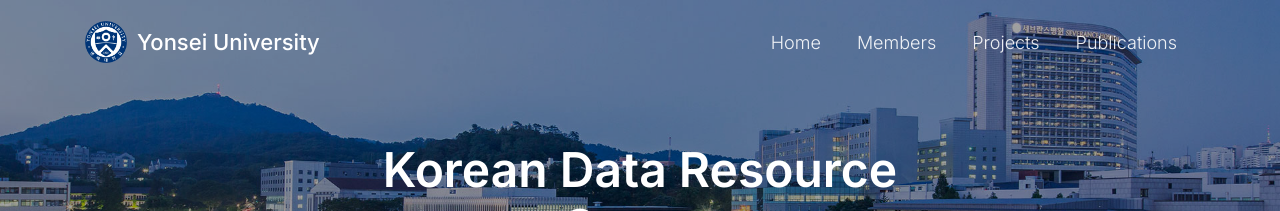
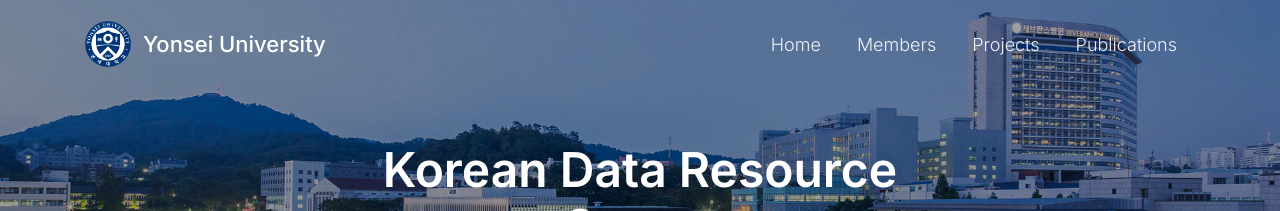
Before and after one commit to wangxiaonan-git/kdarc-lab, a Jekyll site: the page built from index.html, in a window 1280 px wide. Shown: the top 211 px of the page. Built offline with Jekyll 4.4.1, drawn with Linux system fonts in a browser that asks for light colours.

Commit message:
Update default.html

```diff
--- a/_layouts/default.html
+++ b/_layouts/default.html
@@ -18,8 +18,10 @@
       padding: 0;
     }
 
-    /* ====================== NAVBAR ====================== */
-    .navbar {
+    /* ==========================================================
+       UNIVERSAL NAVBAR BASE STYLE (透明、绝对定位、白字)
+    ========================================================== */
+    .navbar-core {
       padding: 16px 0;
       background: transparent !important;
       position: absolute;
@@ -30,10 +32,30 @@
       box-shadow: none;
     }
 
+    /* 首页 & 非首页不同背景逻辑 */
+    {% if page.url != "/" %}
+    /* ==========================================================
+       非首页导航栏背景图 — 只作用于非首页
+    ========================================================== */
+    .navbar-core {
+      background-image: url('/kdarc-lab/assets/images/background/background2.jpg');
+      background-size: cover;
+      background-position: center 100%; /* ⭐ 从图片底部裁剪 */
+      height: 140px; /* ⭐ 导航高度的 2 倍背景 */
+      display: flex;
+      align-items: center;
+    }
+    {% endif %}
+
+    /* ==========================================================
+       LOGO + BRAND
+    ========================================================== */
+
     .yonsei-logo img {
-      height: 42px;        /* ⭐ 更大 & 自然展示 */
+      height: 46px;        /* ⭐ LOGO 更大 */
       width: auto;
-      margin-right: 10px;
+      margin-right: 12px;
+      display: inline-block;
     }
 
     .navbar-brand {
@@ -57,13 +82,15 @@
       text-shadow: 0 0 6px rgba(255,255,255,0.6);
     }
 
-    /* ====================== HERO ====================== */
+    /* ==========================================================
+       HERO（仅首页使用）
+    ========================================================== */
     .hero-banner {
       width: 100%;
       height: 420px;
       background-image: url('/kdarc-lab/assets/images/background/background1.jpg');
       background-size: cover;
-      background-position: center 10%;        /* ⭐ 你特别要求：从图像最顶部开始展示 */
+      background-position: center 10%;
       position: relative;
       margin-top: 0;
     }
@@ -166,15 +197,16 @@
       from { opacity: 0; transform: translateY(20px); }
       to   { opacity: 1; transform: translateY(0); }
     }
+
   </style>
 </head>
 
 <body>
 
 <!-- NAV -->
-<nav class="navbar navbar-expand-lg navbar-light">
+<nav class="navbar navbar-expand-lg navbar-light navbar-core">
   <div class="container">
-    <a class="navbar-brand" href="/kdarc-lab/">
+    <a class="navbar-brand" href="/kdarc-l-lab/">
       <span class="yonsei-logo">
         <img src="/kdarc-lab/assets/images/badges/yonsei.png" alt="Yonsei Logo">
       </span>
@@ -196,8 +228,7 @@
   </div>
 </nav>
 
-
-<!-- HERO -->
+<!-- HERO（仅首页显示） -->
 {% if page.url == "/" %}
 <div class="hero-banner">
   <div class="hero-overlay"></div>
@@ -211,27 +242,22 @@
 </div>
 {% endif %}
 
-
 <!-- MAIN CONTENT -->
 <div class="content-wrapper">
   {{ content }}
 </div>
 
-
-<!-- FUNDINGS -->
+<!-- FUNDINGS 仅首页显示 -->
 {% if page.url == "/" %}
 <div class="partners-section">
   <h2 class="partners-title">Funding and Partners</h2>
 
   <div class="partners-grid">
-
-    <!-- ⭐ 放大版 -->
     <div class="partner-logo-box big-partner"><img src="/kdarc-lab/assets/images/partne/KISA.png"></div>
     <div class="partner-logo-box big-partner"><img src="/kdarc-lab/assets/images/partne/NIA.jpeg"></div>
 
     <div class="partner-logo-box"><img src="/kdarc-lab/assets/images/partne/NIKL.jpeg"></div>
     <div class="partner-logo-box"><img src="/kdarc-lab/assets/images/partne/IITP.jpg"></div>
-
     <div class="partner-logo-box"><img src="/kdarc-lab/assets/images/partne/TTA.jpeg"></div>
     <div class="partner-logo-box"><img src="/kdarc-lab/assets/images/partne/NRF.png"></div>
     <div class="partner-logo-box"><img src="/kdarc-lab/assets/images/partne/KAMS.svg"></div>
@@ -242,19 +268,13 @@
     <div class="partner-logo-box"><img src="/kdarc-lab/assets/images/partne/thinkbig.png"></div>
     <div class="partner-logo-box"><img src="/kdarc-lab/assets/images/partne/hana.png"></div>
 
-    <!-- ⭐ 放大版 -->
     <div class="partner-logo-box big-partner"><img src="/kdarc-lab/assets/images/partne/T scientific.png"></div>
-
     <div class="partner-logo-box"><img src="/kdarc-lab/assets/images/partne/teddysum.png"></div>
     <div class="partner-logo-box"><img src="/kdarc-lab/assets/images/partne/tutorus.png"></div>
-
-    <!-- ⭐ 放大版 -->
     <div class="partner-logo-box big-partner"><img src="/kdarc-lab/assets/images/partne/SIF.jpeg"></div>
-
   </div>
 </div>
 {% endif %}
-
 
 {% include footer.html %}
 
```
Also changed, not shown: other parts of _layouts/default.html (+10 -3 lines).
